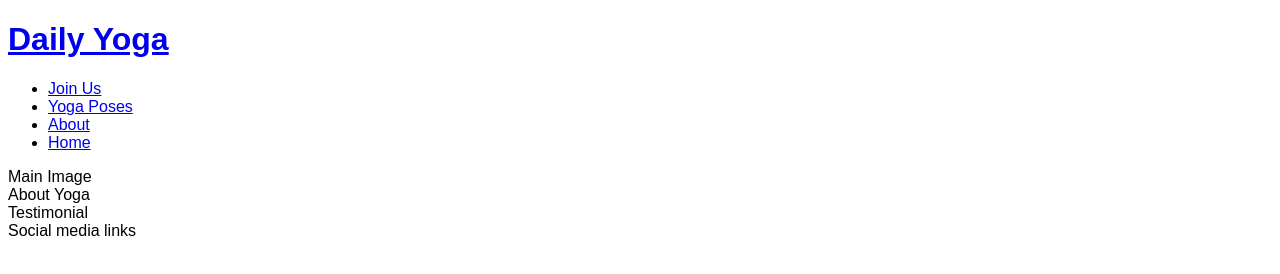
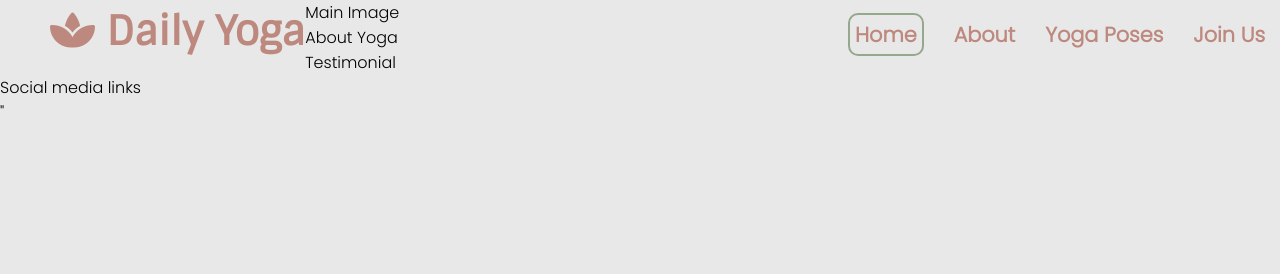
Before and after one commit to fatimaqais/daily-yoga, a plain HTML site: page index.html in a window 1280 px wide. Drawn offline with Linux system fonts and the light colour scheme.

Commit message:
Add style to navigation link and header

```diff
--- a/assets/css/style.css
+++ b/assets/css/style.css
@@ -1,3 +1,57 @@
+@import url('https://fonts.googleapis.com/css2?family=Poppins:wght@300&family=Sintony&display=swap');
+
+* {
+    margin: 0;
+    padding: 0;
+    border: none;
+}
 body {
-    font-family: Arial;
+    font-family: Poppins, sans-serif;
+    background-color: #e8e8e8;
 }
+
+/* Heading and logo */
+
+h1, h2 {
+    font-family: Sintony, sans-serif;
+    color: #bd897e;
+}
+
+#logo {
+    float: left;
+    margin: 10px 0 10px 50px;
+    font-size: 250%;
+}
+
+/* navigation links */
+
+#menu {
+    font-size: 130%;
+    float: right;
+}
+
+#logo, #menu {
+    line-height: 40px;
+}
+
+#menu li {
+    list-style-type: none;
+    float: right;
+    margin: 15px;
+    font-weight: bold;
+}
+
+#menu a {
+    text-decoration: none;
+    color: #bd897e;
+}
+
+#menu a:hover {
+    border-bottom: 2px solid #95a78d;
+}
+.active {
+    border: 2px solid #95a78d;
+    background-color: #e8e8e8;
+    border-radius: 10px;
+    padding: 5px;
+}
--- a/index.html
+++ b/index.html
@@ -1,29 +1,40 @@
 <!DOCTYPE html>
 <html lang="en">
+
 <head>
     <meta charset="UTF-8">
     <meta http-equiv="X-UA-Compatible" content="IE=edge">
     <meta name="viewport" content="width=device-width, initial-scale=1.0">
-    <meta name="description"  content="Yoga workout page for everyone">
+    <meta name="description" content="Yoga workout page for everyone">
     <meta name="keywords" content="Yoga, yaga classes, poses, beginner">
 
     <link rel="stylesheet" href="assets/css/style.css">
     <title>Daily Yoga</title>
 </head>
+
 <body>
     <header>
         <a href="index.html">
-            <h1>Daily Yoga</h1>
+            <h1 id="logo"><i class="fa-sharp fa-solid fa-spa"></i> Daily Yoga</h1>
         </a>
         <nav>
-            <ul>
-                <li> <a href="#">Join Us</a></li>
-                <li> <a href="#">Yoga Poses</a></li>
-                <li> <a href="#about">About</li>
-                <li> <a href="index.html" class="active">Home</a></li>
+            <ul id="menu">
+                <li>
+                    <a href="#">Join Us</a>
+                </li>
+                <li>
+                    <a href="#">Yoga Poses</a>
+                </li>
+                <li>
+                    <a href="#about">About</a>
+                </li>
+                <li>
+                    <a href="index.html" class="active">Home</a>
+                </li>
             </ul>
         </nav>
     </header>
+
     <section>
         Main Image
     </section>
@@ -36,5 +47,9 @@
     <footer>
         Social media links
     </footer>
+
+    <!-- font awesome script -->
+    <script src="https://kit.fontawesome.com/a453e46d2a.js" crossorigin="anonymous"></script>"
 </body>
+
 </html>
```
Also changed, not shown: 1 other file.
